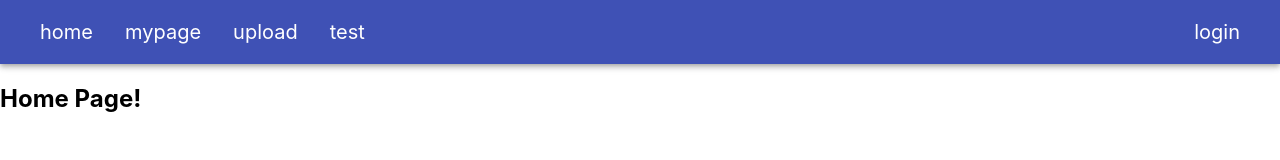
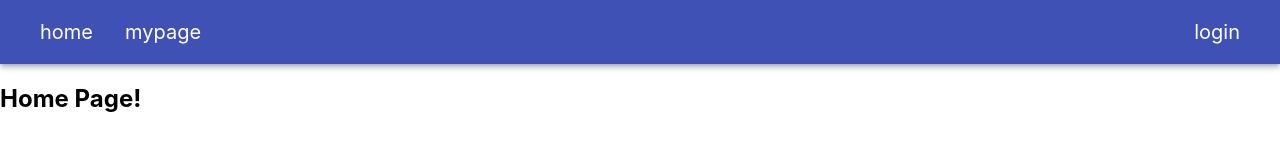
Before and after one commit to Jeonghyun-Kim/TestReactServer, a React (Create React App) app: page / in a window 1280 px wide. Shown: the top 160 px of the page. Built offline with nearby package versions, Linux system fonts and the light colour scheme.

Commit message:
add commnet

```diff
--- a/src/App.js
+++ b/src/App.js
@@ -15,8 +15,8 @@ import HomeScreen from './screens/HomeScreen';
 import MyPageScreen from './screens/MyPageScreen';
 import SigninScreen from './screens/SigninScreen';
 import JoinScreen from './screens/JoinScreen';
-import UploadScreen from './screens/UploadScreen';
-import PaintingScreen from './screens/PaintingScreen';
+// import UploadScreen from './screens/UploadScreen';
+// import PaintingScreen from './screens/PaintingScreen';
 
 // IMPORTING COMPONENTS
 import MainHeader from './components/MainHeader';
@@ -38,8 +38,8 @@ const AppRouter = () => {
         <Switch>
           <Route exact path="/" component={HomeScreen} />
           <Route path="/mypage" component={MyPageScreen} />
-          <Route path="/painting/upload" component={UploadScreen} />
-          <Route path="/painting/test" component={PaintingScreen} />
+          {/* <Route path="/painting/upload" component={UploadScreen} /> */}
+          {/* <Route path="/painting/test" component={PaintingScreen} /> */}
           <Route path="/signin" component={SigninScreen} />
           <Route path="/join" component={JoinScreen} />
           <Route path="*">
--- a/src/components/MainHeader.js
+++ b/src/components/MainHeader.js
@@ -46,8 +46,8 @@ export default () => {
         <Toolbar>
           <Link className={classes.menu} to="/"> home </Link>
           <Link className={classes.menu} to="/mypage"> mypage </Link>
-          <Link className={classes.menu} to="/painting/upload"> upload </Link>
-          <Link className={classes.menu} to="/painting/test">test</Link>
+          {/* <Link className={classes.menu} to="/painting/upload"> upload </Link>
+          <Link className={classes.menu} to="/painting/test">test</Link> */}
           <div className={classes.grow} />
           {isSignedIn
             ? (
--- a/src/components/MyPage.js
+++ b/src/components/MyPage.js
@@ -12,7 +12,9 @@ import { getMyInfo } from '../js/fetch_functions';
 
 export default () => {
   // TODO: user default value with json
-  const [user, setUser] = React.useState(null);
+  const [user, setUser] = React.useState({
+    nick: null, name: null, email: null, gender: 'secret',
+  });
   const [error, setError] = React.useState(null);
   const [isLoading, setLoading] = React.useState(true);
   // const [paintings, setPaintings] = React.useState([]);
```
